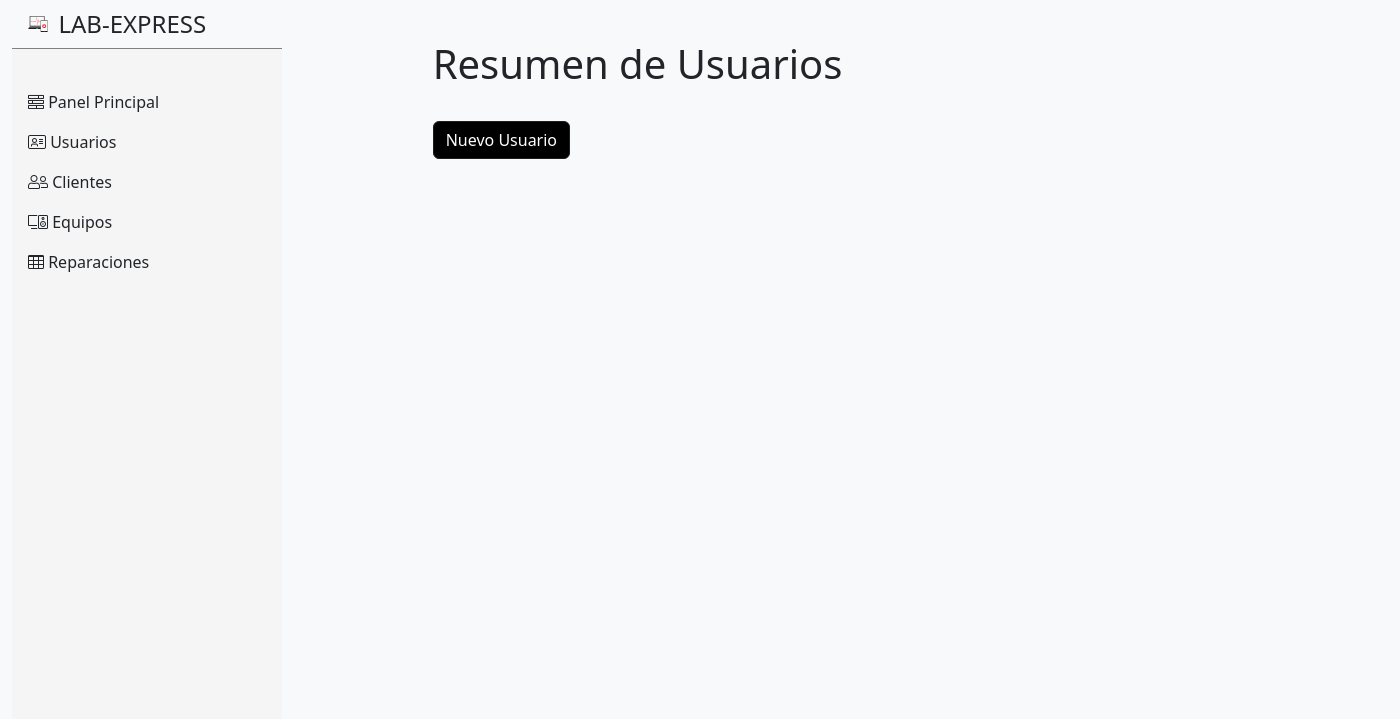
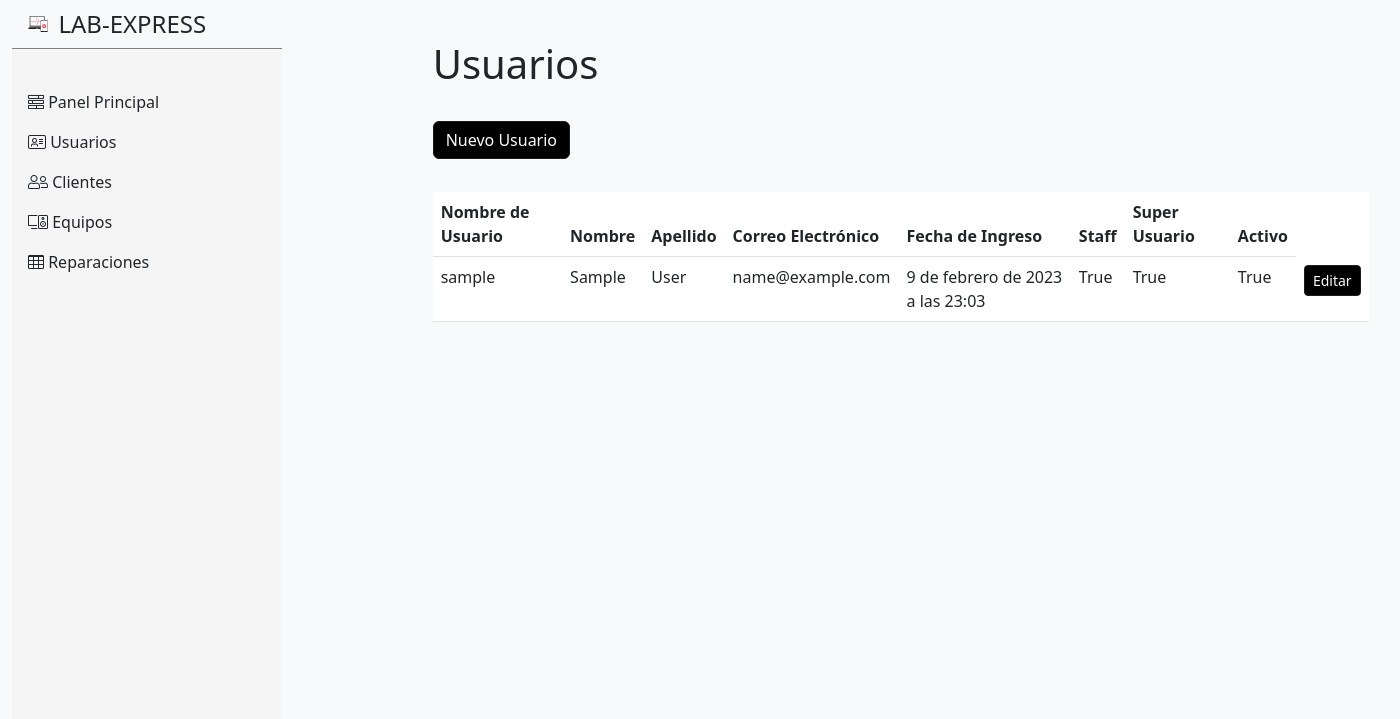
Before and after one commit to CrowleyCrowd/labexpress_project, a Django app: page /dashboard/users/ in a window 1400 px wide. Shown: the top 719 px of the page. Run offline with Django 4.2, Linux system fonts and the light colour scheme; the visitor is signed in with stand-in values (Sample User, id 1); data comes from the database, SQL or seed files in the repository.

Commit message:
Actualizacion Formulario, Conexion con Base

```diff
--- a/labexpress/dashboard/forms.py
+++ b/labexpress/dashboard/forms.py
@@ -3,6 +3,12 @@ from django import forms
 import datetime
 import time
 from .models import Customer, Repair
+from django.contrib.auth.models import User
+
+class UserForm(forms.ModelForm):
+    class Meta:
+        model = User
+        fields = ['username', 'first_name','last_name','email', 'password','date_joined','is_staff','is_superuser','is_active']
 
 
 class CustomerForm (ModelForm):
--- a/labexpress/dashboard/models.py
+++ b/labexpress/dashboard/models.py
@@ -26,6 +26,9 @@ class Customer(models.Model):
     register = models.DateTimeField(
         'Fecha de Registro', auto_now=True, auto_now_add=False)
     user = models.ForeignKey(User, on_delete=models.CASCADE)
+
+
+
 
 
 class Category(models.Model):
--- a/labexpress/dashboard/templates/dashboard/users.html
+++ b/labexpress/dashboard/templates/dashboard/users.html
@@ -4,7 +4,7 @@
 
 {% block content %}
 <div>
-  <h1>Resumen de Usuarios</h1>
+  <h1>Usuarios</h1>
   <hr style="color:transparent">
   <div>
     <a href="{% url 'create_user'%}">
@@ -13,4 +13,36 @@
   </div>
 </div>
 <hr style="color:transparent">
+<div>
+<table class="table" style="background-color: white;">
+  <thead class="thead-dark">
+    <tr>
+      <th scope="col">Nombre de Usuario</th>
+      <th scope="col">Nombre</th>
+      <th scope="col">Apellido</th>
+      <th scope="col">Correo Electrónico</th>
+      <th scope="col">Fecha de Ingreso</th>
+      <th scope="col">Staff</th>
+      <th scope="col">Super Usuario</th>
+      <th scope="col">Activo</th>
+    </tr>
+  </thead>
+  <tbody>
+    {%  for user in users %}
+    <tr>
+      <td>{{ user.username }}</td>
+      <td>{{ user.first_name }}</td>
+      <td>{{ user.last_name }}</td>
+      <td>{{ user.email }}</td>
+      <td>{{ user.date_joined }}</td>
+      <td>{{ user.is_staff }}</td>
+      <td>{{ user.is_superuser }}</td>
+      <td>{{ user.is_active }}</td>
+      <td><button class="w-20 btn btn-sm btn-primary" type="submit" style="background-color: black; border-color: #1d1d1b;">Editar</button></td>
+    </tr>
+    {% endfor %}
+  </tbody>
+</table>
+
+</div>
 {% endblock %}
--- a/labexpress/dashboard/views.py
+++ b/labexpress/dashboard/views.py
@@ -1,9 +1,8 @@
 from django.shortcuts import render, redirect
 
-from .forms import CustomerForm, RepairForm
+from .forms import CustomerForm, RepairForm, UserForm
 from .models import Customer, Repair
-
-
+from django.contrib.auth.models import User
 # Create your views here.
 
 def Index(request):
@@ -11,11 +10,21 @@ def Index(request):
 
 
 def Users(request):
-    return render(request, 'dashboard/users.html')
+    Users = User.objects.all()
+    return render(request, 'dashboard/users.html', {
+        'users': Users
+    })
 
 
 def CreateUser(request):
-    return render(request, 'dashboard/create_user.html')
+    if request.method == 'POST':
+        user_form = UserForm(request.POST)
+        if user_form.is_valid():
+            user_form.save()
+            return redirect('users')
+    else:
+        user_form = UserForm()
+    return render(request, 'dashboard/create_user.html', {'user_form': user_form})
 
 
 def Customers(request):
```
Also changed, not shown: labexpress/dashboard/templates/dashboard/create_repair.html (+4 -4 lines), labexpress/dashboard/templates/dashboard/create_user.html (+6 -48 lines).
